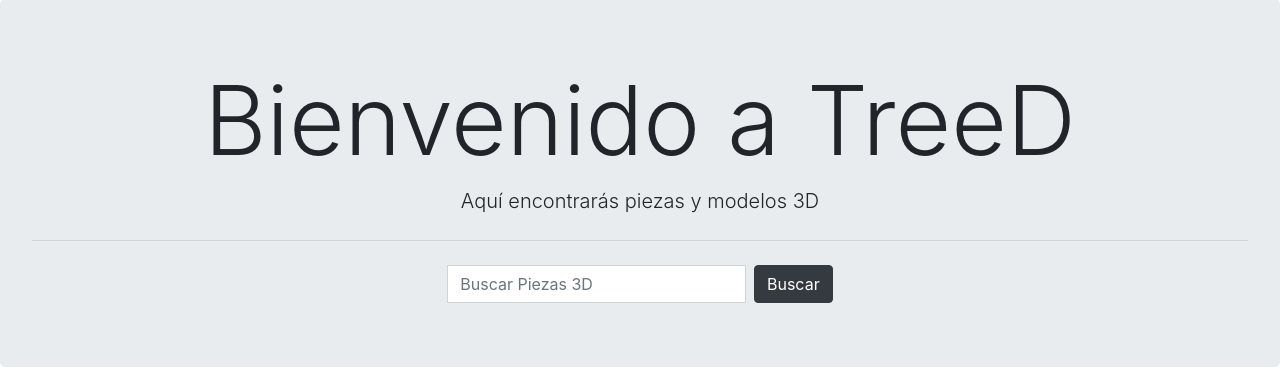
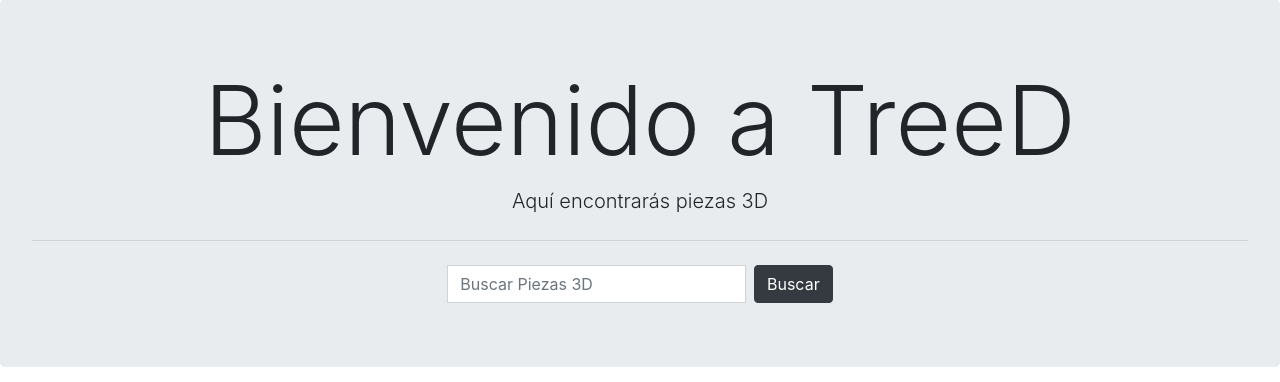
Before and after one commit to dp2-anacardo/treeD, a Django app: page / in a window 1280 px wide. Shown: the part 73-455 px from the top of the page. Run offline with Django 3.2, Linux system fonts and the light colour scheme; some libraries are stand-ins or nearby versions.

Commit message:
Arreglo en index

```diff
--- a/treeD/main/templates/index.html
+++ b/treeD/main/templates/index.html
@@ -4,7 +4,7 @@
 <div class="bottom-footer">
 <div class="jumbotron">
     <h1 class="display-1 text-center ">Bienvenido a TreeD</h1>
-    <p class="lead text-center">Aquí encontrarás piezas y modelos 3D</p>
+    <p class="lead text-center">Aquí encontrarás piezas 3D</p>
     <hr class="my-4">
     <div class="row">
       <div class="col-lg-4"></div>
```
